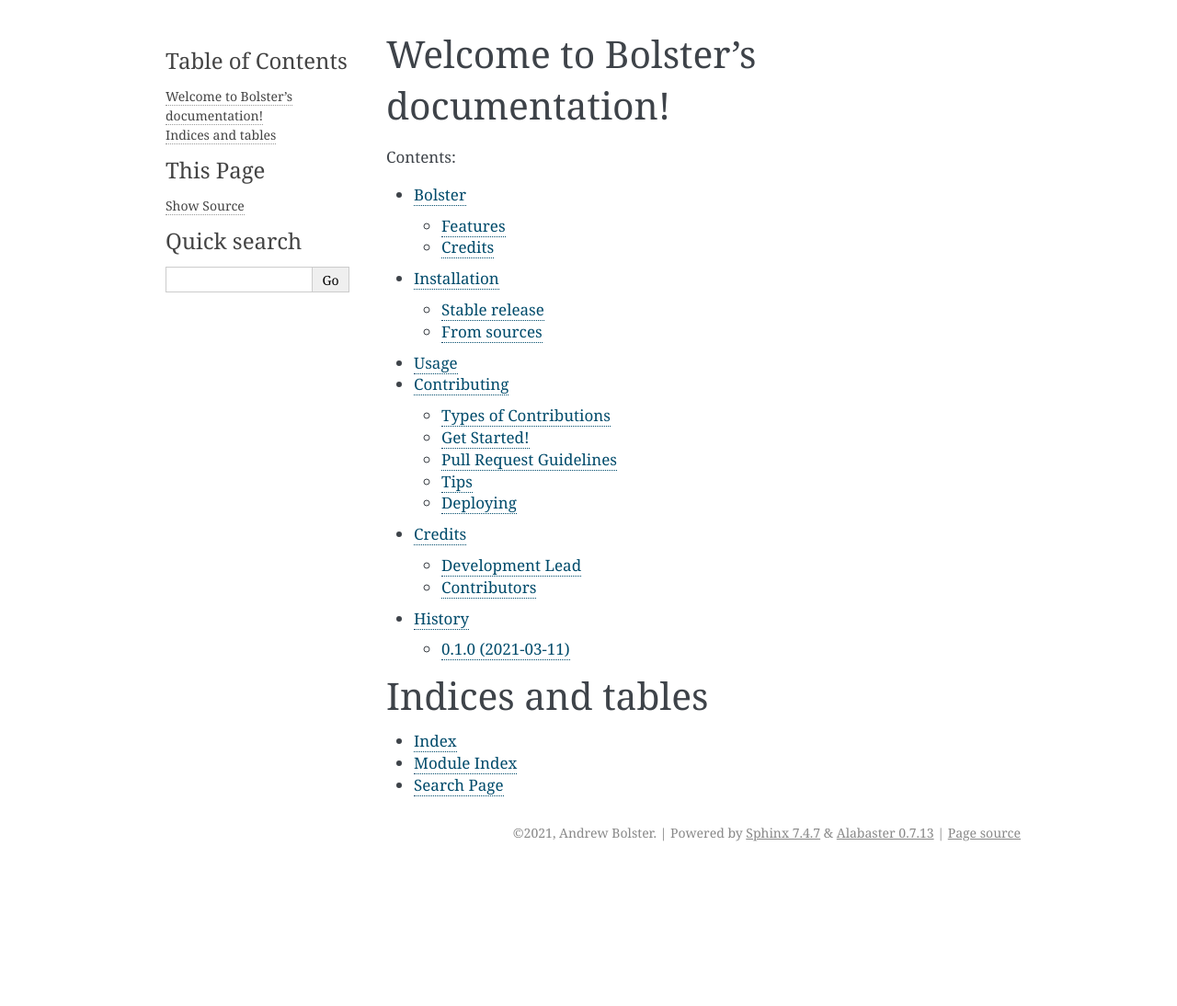
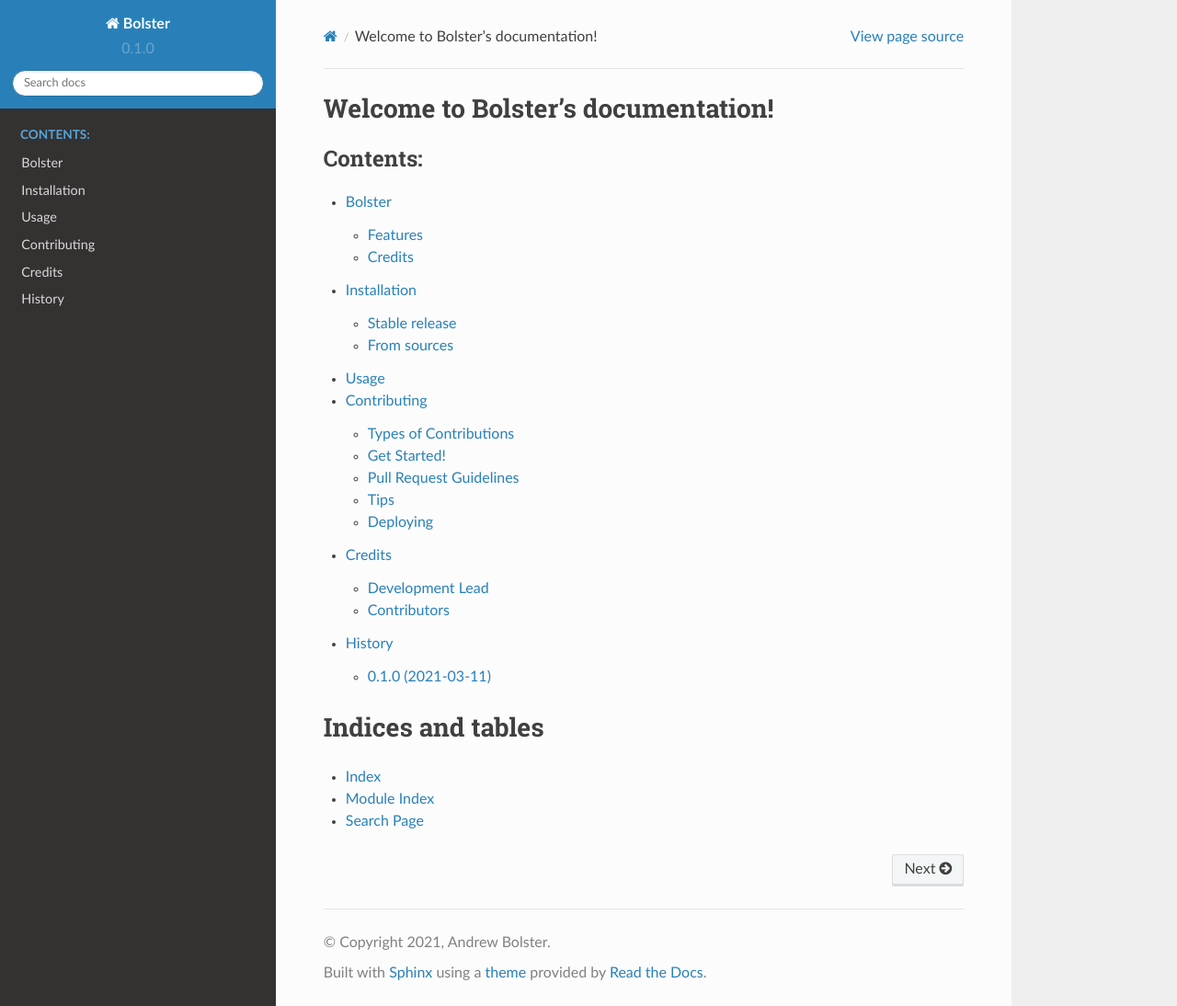
Before and after one commit to andrewbolster/bolster, a Sphinx documentation site: the page built from docs/index.rst, in a window 1280 px wide and 1094 px high. Shown: the whole window at 92% size. Built offline with Sphinx 7.4.7 and the Read the Docs theme 2.0.0, drawn with Linux system fonts in a browser that asks for light colours; pages that are not in the unit, such as notebooks, are missing from menus; some of the changed lines change nothing that is shown.

Commit message:
Hopefully this will build proper `autodoc` documentation but it's been a long time since I've set this up from scratch....

```diff
--- a/docs/conf.py
+++ b/docs/conf.py
@@ -19,7 +19,7 @@
 #
 import os
 import sys
-sys.path.insert(0, os.path.abspath('..'))
+sys.path.insert(0, os.path.abspath('../bolster'))
 
 import bolster
 
@@ -31,7 +31,21 @@
 
 # Add any Sphinx extension module names here, as strings. They can be
 # extensions coming with Sphinx (named 'sphinx.ext.*') or your custom ones.
-extensions = ['sphinx.ext.autodoc', 'sphinx.ext.viewcode']
+extensions = [
+    'sphinx.ext.autodoc',
+    'sphinx.ext.viewcode'
+    'sphinx.ext.inheritance_diagram',
+    'sphinx_click.ext',
+    'sphinx.ext.napoleon',
+    'sphinx.ext.mathjax',
+    'sphinx.ext.viewcode',
+    'sphinx.ext.autosectionlabel',
+    'nbsphinx',
+    'sphinx_issues',
+    'sphinx_copybutton',
+    'sphinx_autodoc_typehints',
+    'autoapi.sphinx'
+]
 
 # Add any paths that contain templates here, relative to this directory.
 templates_path = ['_templates']
@@ -49,6 +63,14 @@
 project = 'Bolster'
 copyright = "2021, Andrew Bolster"
 author = "Andrew Bolster"
+github_user = 'andrewbolster'
+github_project = project.lower()
+github_stub = f'{github_user}/{github_project}'
+github_root = f'https://github.com/{github_stub}/'
+github_doc_root = f'{github_root}tree/main/docs/'
+
+issues_github_path = github_stub
+autoapi_modules = {github_project: None}
 
 # The version info for the project you're documenting, acts as replacement
 # for |version| and |release|, also used in various other places throughout
@@ -75,7 +97,7 @@
 pygments_style = 'sphinx'
 
 # If true, `todo` and `todoList` produce output, else they produce nothing.
-todo_include_todos = False
+todo_include_todos = True
 
 
 # -- Options for HTML output -------------------------------------------
@@ -83,7 +105,7 @@
 # The theme to use for HTML and HTML Help pages.  See the documentation for
 # a list of builtin themes.
 #
-html_theme = 'alabaster'
+html_theme = 'sphinx_rtd_theme'
 
 # Theme options are theme-specific and customize the look and feel of a
 # theme further.  For a list of options available for each theme, see the
```
Also changed, not shown: requirements_doc.txt (added, +10 -0 lines), .readthedocs.yml (added).
